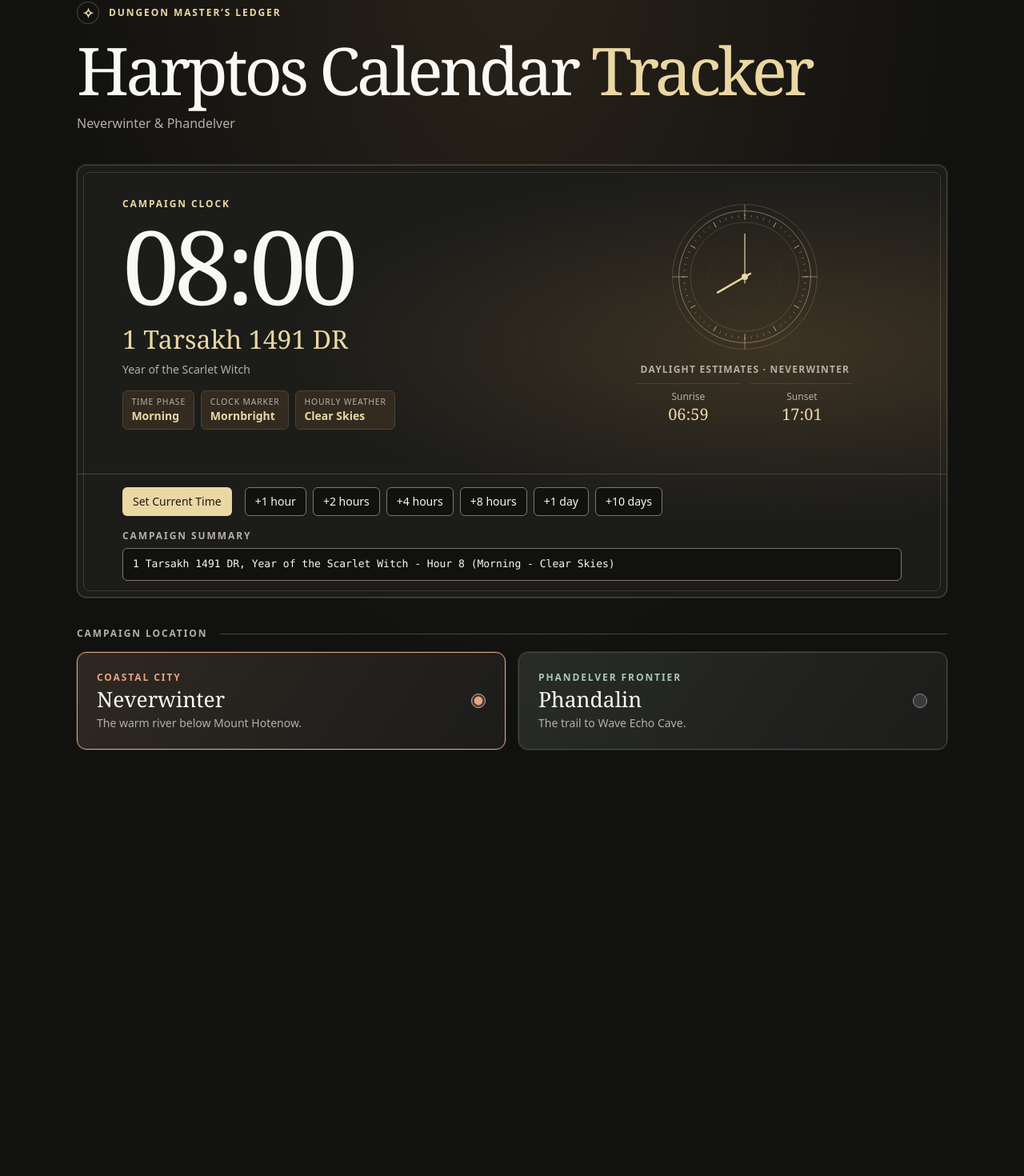
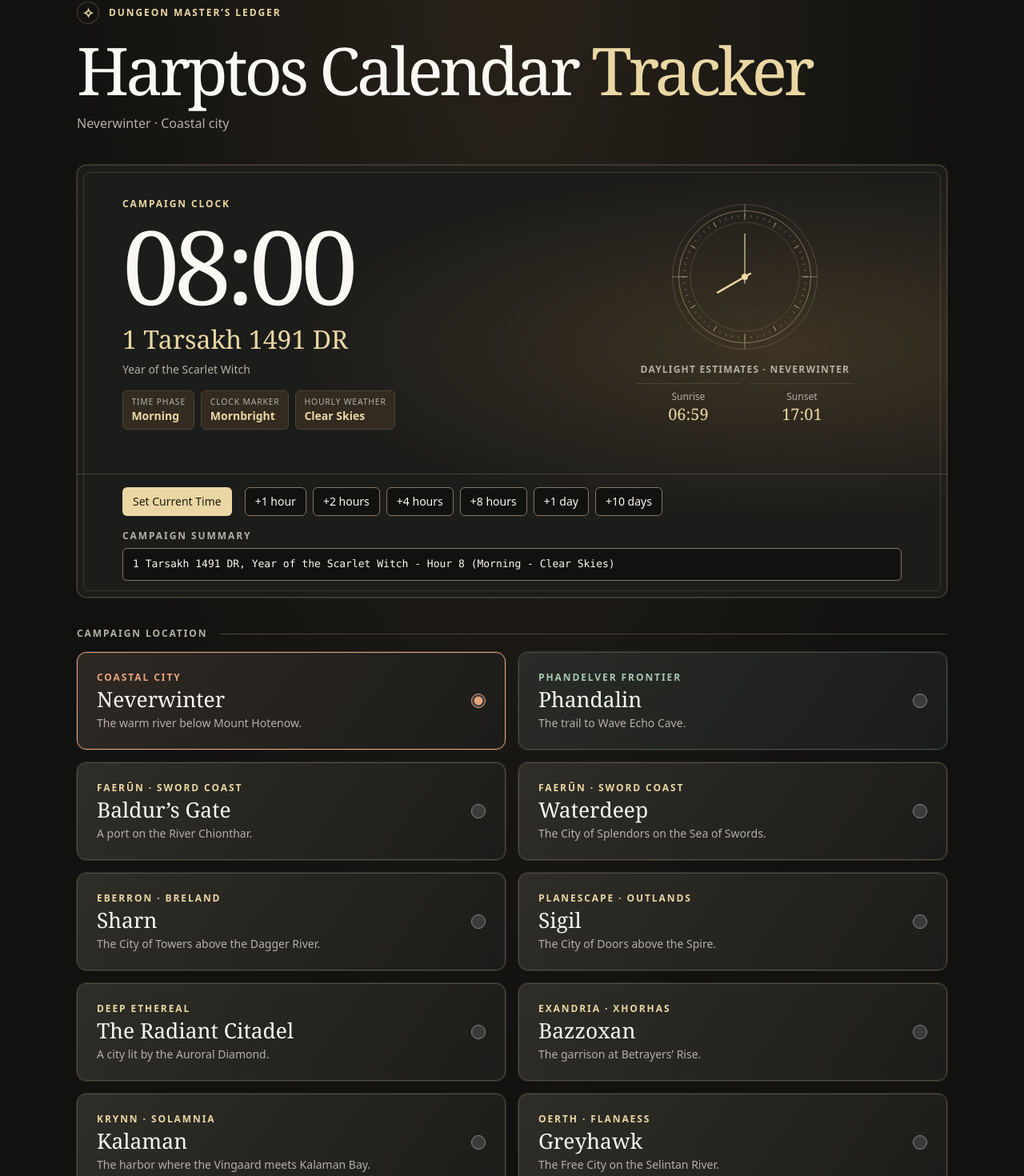
Before and after one commit to starbornone/harptos-calendar-tracker, a React (Vite) app: page / in a window 1280 px wide. Shown: the part 66-1536 px from the top of the page at 80% size. Before the commit the page ends 1051 px from the top, so only its background shows below. Built offline with nearby package versions, Linux system fonts and the light colour scheme.

Commit message:
feat: add eight campaign locations

```diff
--- a/src/App.tsx
+++ b/src/App.tsx
@@ -14,15 +14,11 @@ import {
   toElapsedMinutes,
   type HarptosDateTime,
 } from "./harptos.ts";
+import { campaignLocations, locationIds, type LocationId } from "./locations.ts";
 import { getFaerunianTime } from "./time-markers.ts";
 import { getHourlyWeather } from "./weather.ts";
 
-const locations = [
-  { id: "neverwinter", name: "Neverwinter", region: "Coastal city", detail: "The warm river below Mount Hotenow." },
-  { id: "phandalin", name: "Phandalin", region: "Phandelver frontier", detail: "The trail to Wave Echo Cave." },
-] as const;
-
-type LocationId = (typeof locations)[number]["id"];
+const defaultLocationId: LocationId = "neverwinter";
 
 const dialTicks = Array.from({ length: 60 }, (_, minute) => minute);
 
@@ -50,13 +46,12 @@ function loadClock() {
 }
 
 function loadLocation() {
-  const fallback = locations[0];
   try {
     const saved = localStorage.getItem(locationStorageKey);
-    const location = locations.find(({ id }) => id === saved) ?? fallback;
-    return { id: location.id, notice: "" };
+    const id = locationIds.find(id => id === saved) ?? defaultLocationId;
+    return { id, notice: "" };
   } catch {
-    return { id: fallback.id, notice: `Could not restore the saved location. Showing ${fallback.name}.` };
+    return { id: defaultLocationId, notice: `Could not restore the saved location. Showing ${campaignLocations[defaultLocationId].name}.` };
   }
 }
 
@@ -91,9 +86,12 @@ export function App({ weatherSeed }: { weatherSeed: number }) {
   const { date, hour, minute } = dateTime;
   const time = formatHarptosTime(dateTime);
   const yearTitle = getHarptosYearTitle(date.year);
-  const activeLocation = locations.find(({ id }) => id === locationId) ?? locations[0];
+  const activeLocation = campaignLocations[locationId];
   const daylight = getSeasonalDaylight(date, locationId);
-  const { sunrise, sunset } = daylight;
+  const isSolar = "sunrise" in daylight;
+  const lightEvents: readonly (readonly [string, number])[] = isSolar
+    ? [["Sunrise", daylight.sunrise], ["Sunset", daylight.sunset]]
+    : "peak" in daylight ? [["Peak", daylight.peak], ["Antipeak", daylight.antipeak]] : [];
   const { phase, marker } = getFaerunianTime(dateTime, daylight);
   const weather = getHourlyWeather(dateTime, locationId, weatherSeed);
   const summary = formatCampaignSummary(dateTime, phase, weather);
@@ -133,7 +131,7 @@ export function App({ weatherSeed }: { weatherSeed: number }) {
       <header className="ledger-header">
         <p className="eyebrow ledger-kicker"><span className="ledger-seal" aria-hidden="true">✧</span> Dungeon Master’s ledger</p>
         <h1>Harptos Calendar <span>Tracker</span></h1>
-        <p className="ledger-subtitle">Neverwinter &amp; Phandelver</p>
+        <p className="ledger-subtitle">{activeLocation.name} · {activeLocation.region}</p>
       </header>
 
       <section aria-labelledby="clock-heading">
@@ -164,9 +162,9 @@ export function App({ weatherSeed }: { weatherSeed: number }) {
             <div className="clock-solar">
               <ClockDial hour={hour} minute={minute} />
               <section className="daylight-readout" aria-labelledby="daylight-heading" aria-live="polite" aria-atomic="true">
-                <h3 className="eyebrow" id="daylight-heading">Daylight estimates · {activeLocation.name}</h3>
-                <dl className="daylight-times">
-                  {([["Sunrise", sunrise], ["Sunset", sunset]] as const).map(([label, minutes]) => {
+                <h3 className="eyebrow" id="daylight-heading">{isSolar ? "Daylight estimates" : "Ambient light"} · {activeLocation.name}</h3>
+                {lightEvents.length ? <dl className="daylight-times">
+                  {lightEvents.map(([label, minutes]) => {
                     const eventTime = formatHarptosTime({ hour: Math.floor(minutes / 60), minute: minutes % 60 });
                     return (
                       <div key={label}>
@@ -175,7 +173,7 @@ export function App({ weatherSeed }: { weatherSeed: number }) {
                       </div>
                     );
                   })}
-                </dl>
+                </dl> : <p className="daylight-note">Steady Auroral Diamond light</p>}
               </section>
             </div>
           </CardContent>
@@ -200,29 +198,30 @@ export function App({ weatherSeed }: { weatherSeed: number }) {
       <fieldset className="campaign-setting">
         <legend className="eyebrow setting-heading">Campaign location</legend>
         <div className="location-grid">
-          {locations.map((location) => (
-            <Card key={location.id} className="location-panel py-0" data-location={location.id}>
+          {locationIds.map((id) => {
+            const location = campaignLocations[id];
+            return <Card key={id} className="location-panel py-0" data-location={id}>
               <CardContent className="grow p-0">
                 <label className="location-content">
                   <span className="location-copy">
                     <span className="eyebrow location-region">{location.region}</span>
-                    <span className="location-name" id={`${location.id}-name`}>{location.name}</span>
-                    <span className="location-detail" id={`${location.id}-detail`}>{location.detail}</span>
+                    <span className="location-name" id={`${id}-name`}>{location.name}</span>
+                    <span className="location-detail" id={`${id}-detail`}>{location.detail}</span>
                   </span>
                   <input
                     className="location-radio"
                     type="radio"
                     name="campaign-location"
-                    value={location.id}
-                    aria-labelledby={`${location.id}-name`}
-                    aria-describedby={`${location.id}-detail`}
-                    checked={locationId === location.id}
-                    onChange={() => selectLocation(location.id)}
+                    value={id}
+                    aria-labelledby={`${id}-name`}
+                    aria-describedby={`${id}-detail`}
+                    checked={locationId === id}
+                    onChange={() => selectLocation(id)}
                   />
                 </label>
               </CardContent>
-            </Card>
-          ))}
+            </Card>;
+          })}
         </div>
         {locationNotice ? <p className="location-notice" role="status">{locationNotice}</p> : null}
       </fieldset>
--- a/src/daylight.ts
+++ b/src/daylight.ts
@@ -1,15 +1,9 @@
 import { getHarptosYearPosition, type HarptosDate } from "./harptos.ts";
+import { campaignLocations, type LocationId, type SolarDaylightProfile } from "./locations.ts";
 
 const NOON = 12 * 60;
 
-// Minutes of daylight at the campaign's seasonal extremes.
-const daylightProfiles = {
-  neverwinter: { winter: 8 * 60, summer: 16 * 60 },
-  phandalin: { winter: 8 * 60, summer: 15 * 60 + 40 },
-  halruaa: { winter: 12 * 60, summer: 12 * 60 },
-};
-
-export function getSeasonalDaylight(date: HarptosDate, location: keyof typeof daylightProfiles) {
+export function getSolarDaylight(date: HarptosDate, profile: SolarDaylightProfile) {
   const { dayIndex, yearLength } = getHarptosYearPosition(date);
   const { dayIndex: summer } = getHarptosYearPosition({ year: date.year, festival: "Midsummer" });
   const { dayIndex: winter } = getHarptosYearPosition({ year: date.year, festival: "Midwinter" });
@@ -20,10 +14,22 @@ export function getSeasonalDaylight(date: HarptosDate, location: keyof typeof da
   const seasonalAngle = daysAfterSummer <= summerToWinter
     ? Math.PI * daysAfterSummer / summerToWinter
     : Math.PI + Math.PI * (daysAfterSummer - summerToWinter) / (yearLength - summerToWinter);
-  const profile = daylightProfiles[location];
   const summerFraction = (1 + Math.cos(seasonalAngle)) / 2;
   const daylight = profile.winter + (profile.summer - profile.winter) * summerFraction;
   const halfDaylight = Math.round(daylight / 2);
 
   return { sunrise: NOON - halfDaylight, sunset: NOON + halfDaylight };
 }
+
+type LocalDaylight = ReturnType<typeof getSolarDaylight> | { peak: number; antipeak: number } | { steady: true };
+
+export function getSeasonalDaylight(date: HarptosDate, location: LocationId | "halruaa"): LocalDaylight {
+  if (location === "halruaa") return getSolarDaylight(date, { winter: 720, summer: 720 });
+
+  const profile = campaignLocations[location];
+  switch (profile.mode) {
+    case "solar": return getSolarDaylight(date, profile.daylight);
+    case "sigil": return { peak: NOON, antipeak: 0 };
+    case "auroral": return { steady: true };
+  }
+}
--- a/src/index.css
+++ b/src/index.css
@@ -240,6 +240,10 @@
   font-variant-numeric: tabular-nums;
 }
 
+.daylight-note {
+  color: var(--primary);
+}
+
 .clock-controls {
   border-top: 1px solid var(--border);
   padding: 1rem clamp(1rem, 5vw, 3.5rem) 1.25rem;
@@ -390,6 +394,7 @@
 }
 
 .location-panel {
+  --location-accent: var(--primary);
   border: 1px solid color-mix(in srgb, var(--location-accent) 27%, var(--card));
   background: linear-gradient(125deg, color-mix(in srgb, var(--location-accent) 9%, var(--card)), var(--card));
 }
--- /dev/null
+++ b/src/locations.ts
@@ -0,0 +1,76 @@
+export type SolarDaylightProfile = { winter: number; summer: number };
+
+type SurfaceWeather = {
+  salt: number;
+  fog: number;
+  rain: number;
+  snow: number;
+  wind?: number;
+  warmth?: number;
+};
+
+export type CampaignLocation = {
+  name: string;
+  region: string;
+  detail: string;
+} & (
+  | { mode: "solar"; daylight: SolarDaylightProfile; weather: SurfaceWeather }
+  | { mode: "sigil" | "auroral"; weather: { salt: number; conditions: readonly (readonly [string, number])[] } }
+);
+
+// Daylight values are campaign estimates in minutes at Midwinter and Midsummer.
+export const campaignLocations = {
+  neverwinter: {
+    name: "Neverwinter", region: "Coastal city", detail: "The warm river below Mount Hotenow.",
+    mode: "solar", daylight: { winter: 480, summer: 960 },
+    weather: { fog: 18, rain: 19, snow: 5, salt: 0x9e37_79b9 },
+  },
+  phandalin: {
+    name: "Phandalin", region: "Phandelver frontier", detail: "The trail to Wave Echo Cave.",
+    mode: "solar", daylight: { winter: 480, summer: 940 },
+    weather: { fog: 9, rain: 15, snow: 24, salt: 0x85eb_ca6b },
+  },
+  "baldurs-gate": {
+    name: "Baldur’s Gate", region: "Faerûn · Sword Coast", detail: "A port on the River Chionthar.",
+    mode: "solar", daylight: { winter: 560, summer: 880 },
+    weather: { fog: 26, rain: 23, snow: 4, salt: 0x517c_c1b7 },
+  },
+  waterdeep: {
+    name: "Waterdeep", region: "Faerûn · Sword Coast", detail: "The City of Splendors on the Sea of Swords.",
+    mode: "solar", daylight: { winter: 520, summer: 920 },
+    weather: { fog: 17, rain: 28, snow: 13, wind: 8, salt: 0x1b87_3593 },
+  },
+  sharn: {
+    name: "Sharn", region: "Eberron · Breland", detail: "The City of Towers above the Dagger River.",
+    mode: "solar", daylight: { winter: 720, summer: 720 },
+    weather: { fog: 14, rain: 72, snow: 0, warmth: 1, salt: 0xc2b2_ae35 },
+  },
+  sigil: {
+    name: "Sigil", region: "Planescape · Outlands", detail: "The City of Doors above the Spire.",
+    mode: "sigil",
+    weather: { salt: 0x27d4_eb2f, conditions: [["Smog", 45], ["Fog", 25], ["Drizzle", 22], ["Clear Air", 8]] },
+  },
+  "radiant-citadel": {
+    name: "The Radiant Citadel", region: "Deep Ethereal", detail: "A city lit by the Auroral Diamond.",
+    mode: "auroral",
+    weather: { salt: 0x1656_67b1, conditions: [["Clear Air", 65], ["Ethereal Mist", 35]] },
+  },
+  bazzoxan: {
+    name: "Bazzoxan", region: "Exandria · Xhorhas", detail: "The garrison at Betrayers’ Rise.",
+    mode: "solar", daylight: { winter: 580, summer: 860 },
+    weather: { fog: 4, rain: 7, snow: 18, wind: 32, salt: 0xd3a2_646c },
+  },
+  kalaman: {
+    name: "Kalaman", region: "Krynn · Solamnia", detail: "The harbor where the Vingaard meets Kalaman Bay.",
+    mode: "solar", daylight: { winter: 540, summer: 900 },
+    weather: { fog: 24, rain: 26, snow: 12, wind: 8, salt: 0xfd70_46c5 },
+  },
+  greyhawk: {
+    name: "Greyhawk", region: "Oerth · Flanaess", detail: "The Free City on the Selintan River.",
+    mode: "solar", daylight: { winter: 570, summer: 870 },
+    weather: { fog: 12, rain: 20, snow: 22, salt: 0xb55a_4f09 },
+  },
+} as const satisfies Record<string, CampaignLocation>;
+
+export type LocationId = keyof typeof campaignLocations;
+export const locationIds = Object.keys(campaignLocations) as LocationId[];
--- a/src/weather.ts
+++ b/src/weather.ts
@@ -1,12 +1,6 @@
-import { getSeasonalDaylight } from "./daylight.ts";
+import { getSolarDaylight } from "./daylight.ts";
 import { fromElapsedMinutes, toElapsedMinutes, type HarptosDateTime } from "./harptos.ts";
-
-const profiles = {
-  neverwinter: { fog: 18, rain: 19, snow: 5, salt: 0x9e37_79b9 },
-  phandalin: { fog: 9, rain: 15, snow: 24, salt: 0x85eb_ca6b },
-};
-
-type WeatherLocation = keyof typeof profiles;
+import { campaignLocations, type CampaignLocation, type LocationId } from "./locations.ts";
 const HOURS_PER_FRONT = 6;
 const UINT32_RANGE = 0x1_0000_0000;
 
@@ -20,31 +14,40 @@ function frontRoll(hour: number, seed: number, salt: number) {
   return ((hash ^ (hash >>> 16)) >>> 0) / UINT32_RANGE;
 }
 
-function pickCondition(dateTime: HarptosDateTime, hour: number, location: WeatherLocation, seed: number) {
-  const profile = profiles[location];
-  const { sunrise, sunset } = getSeasonalDaylight(dateTime.date, location);
-  const warmth = (sunset - sunrise - 8 * 60) / (8 * 60);
+function weightedCondition(weights: readonly (readonly [string, number])[], fraction: number) {
+  let roll = fraction * weights.reduce((total, [, weight]) => total + weight, 0);
+  for (const [condition, weight] of weights) {
+    if (roll < weight) return condition;
+    roll -= weight;
+  }
+  return weights[0][0];
+}
+
+function pickCondition(dateTime: HarptosDateTime, hour: number, location: LocationId, seed: number) {
+  const settings: CampaignLocation = campaignLocations[location];
+  const roll = frontRoll(hour, seed, settings.weather.salt);
+  if (settings.mode !== "solar") return weightedCondition(settings.weather.conditions, roll);
+
+  const { fog, rain, snow, wind = 0, warmth: fixedWarmth } = settings.weather;
+  const { sunrise, sunset } = getSolarDaylight(dateTime.date, settings.daylight);
+  const warmth = fixedWarmth ?? (sunset - sunrise - 8 * 60) / (8 * 60);
   const nearDawn = Math.max(0, 1 - Math.abs(dateTime.hour * 60 - sunrise) / (3 * 60));
   const nearAfternoon = Math.max(0, 1 - Math.abs(dateTime.hour - 16) / 5);
 
   const weights = [
     ["Clear Skies", 27 + 14 * warmth],
-    ["Fog", 2 + profile.fog * nearDawn],
+    ["Fog", 2 + fog * nearDawn],
     ["Overcast", 24 + 12 * (1 - warmth)],
-    ["Rain", profile.rain + 5 * (1 - warmth)],
-    ["Snow", profile.snow * Math.max(0, 1 - 2 * warmth)],
+    ["Rain", rain + 5 * (1 - warmth)],
+    ["Snow", snow * Math.max(0, 1 - 2 * warmth)],
+    ["Gusty Winds", wind],
     ["Thunderstorm", warmth * (3 + 20 * nearAfternoon)],
   ] as const;
 
-  let roll = frontRoll(hour, seed, profile.salt) * weights.reduce((total, [, weight]) => total + weight, 0);
-  for (const [condition, weight] of weights) {
-    if (roll < weight) return condition;
-    roll -= weight;
-  }
-  return "Clear Skies";
+  return weightedCondition(weights, roll);
 }
 
-export function getHourlyWeather(dateTime: HarptosDateTime, location: WeatherLocation, seed: number) {
+export function getHourlyWeather(dateTime: HarptosDateTime, location: LocationId, seed: number) {
   const hour = Math.floor(toElapsedMinutes(dateTime) / 60);
   const condition = pickCondition(dateTime, hour, location, seed);
   if (condition !== "Thunderstorm") return condition;
```
Also changed, not shown: roadmap/completed.json (+8 -1 lines), roadmap/roadmap.json (+2 -8 lines), src/time-markers.ts (+13 -3 lines), 1 other file (tests, documents, lock files or other folders).
